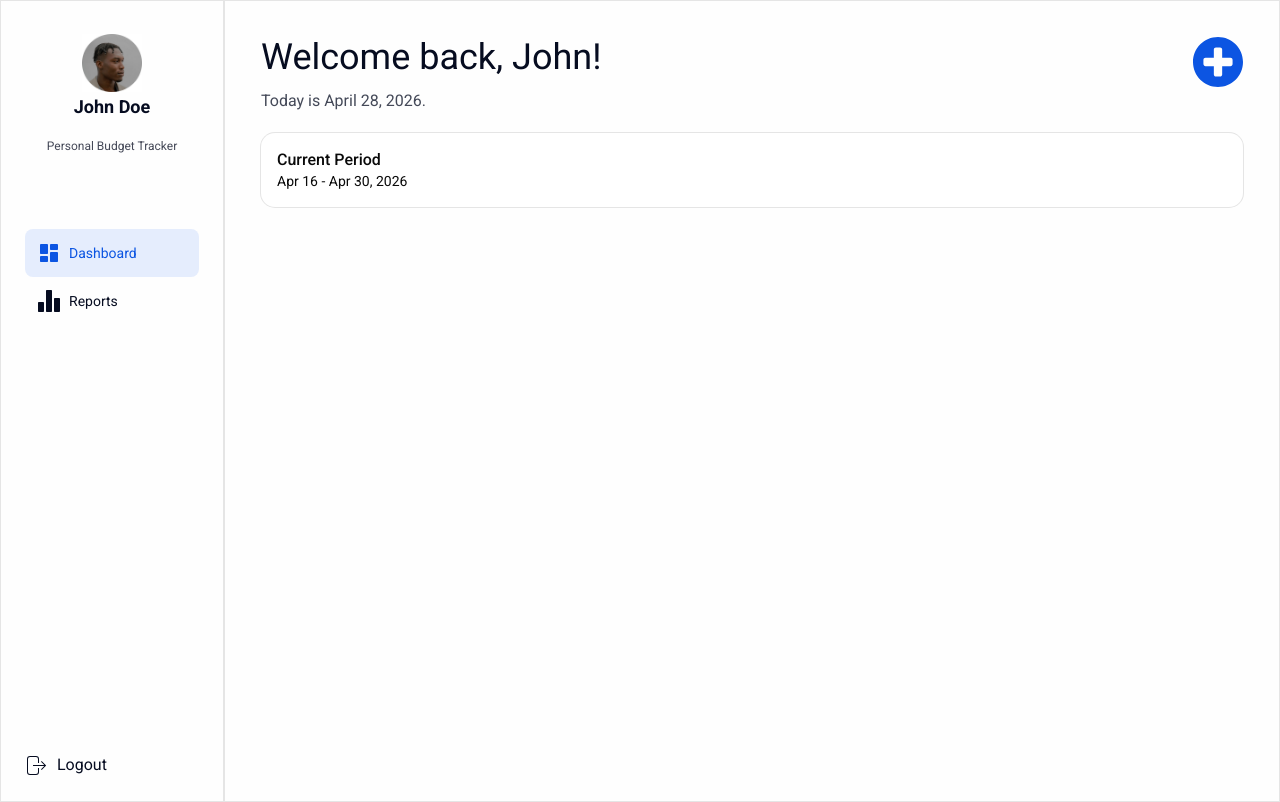
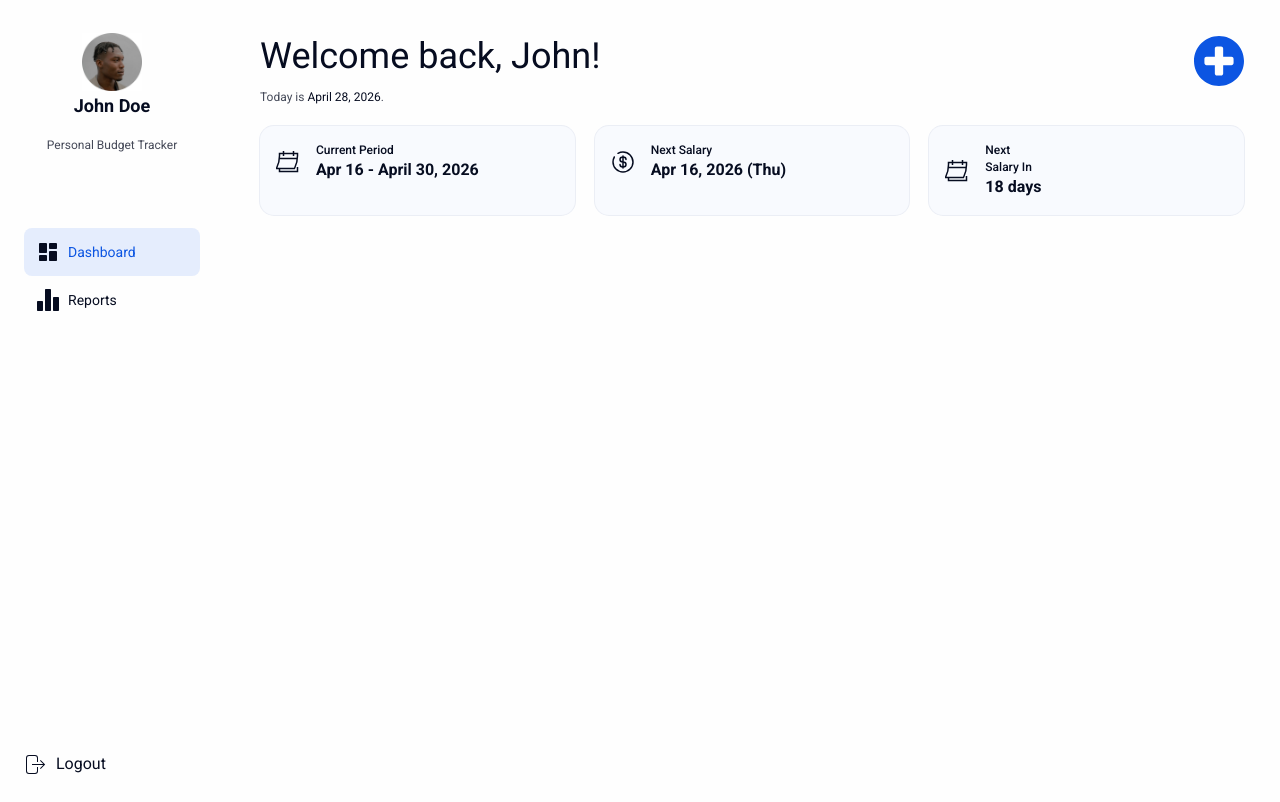
Before and after one commit to markmarkestareja/personal-budget-tracker, a Next.js app: page / in a window 1280 px wide. Built offline with nearby package versions, Linux system fonts and the light colour scheme.

Commit message:
Build RenderDateCard

```diff
--- a/app/globals.css
+++ b/app/globals.css
@@ -27,7 +27,7 @@
   --muted-foreground: oklch(0.556 0 0);
   --accent-foreground: oklch(0.205 0 0);
   --destructive: oklch(0.577 0.245 27.325);
-  --border: oklch(0.922 0 0);
+  --border: oklab(94.88499999999999% -0.00045 -0.01003);
   --input: oklch(0.922 0 0);
   --ring: oklch(0.708 0 0);
   --chart-1: oklch(0.87 0 0);
@@ -163,10 +163,10 @@
 
 @layer base {
   * {
-    @apply border-border outline-ring/50;
+    @apply border-border outline-ring/50 text-dark;
   }
   body {
-    @apply bg-background text-dark;
+    @apply bg-background;
   }
   html {
     @apply font-sans;
--- a/app/layout.tsx
+++ b/app/layout.tsx
@@ -44,17 +44,17 @@ export default function RootLayout({
         </header>
 
         <div className="flex">
-          <aside className="hidden md:block border min-w-32 max-w-56 flex-1">
+          <aside className="hidden md:block min-w-32 max-w-56 flex-1">
             <div>
               <SidebarDesktop />
             </div>
           </aside>
 
-          <main className="border flex-1 relative p-4 md:p-5 lg:p-9 flex flex-col gap-3 lg:gap-5">
+          <main className="flex-1 relative p-4 md:p-5 lg:p-9 flex flex-col gap-3 lg:gap-5">
             <div className="flex justify-between w-full">
               <div className="flex flex-col gap-1 md:gap-3">
                 <h1 className="text-3xl md:text-4xl">Welcome back, John!</h1>
-                <p className="text-dark/75">Today is <RenderCurrentDate />.</p>
+                <p className="text-dark/75 text-[12px]">Today is <RenderCurrentDate />.</p>
               </div>
               <div className="hidden md:block">
                 <BtnAdd />
--- a/app/page.tsx
+++ b/app/page.tsx
@@ -1,30 +1,9 @@
-
-import {
-  Card,
-  CardContent,
-  CardHeader,
-  CardTitle,
-} from "@/components/ui/card";
-
+import RenderDateCard from "@/components/RenderDateCard";
 
 export default function Home() {
-
-
   return (
-    <Card>
-      <div>
-        <div>
-          {/* SVG */}
-        </div>
-        <div>
-          <CardHeader>
-            <CardTitle>Current Period</CardTitle>
-          </CardHeader>
-          <CardContent>
-            <p>Apr 16 - Apr 30, 2026</p>
-          </CardContent>
-        </div>
-      </div>
-    </Card>
+    <>
+      <RenderDateCard />
+    </>
   );
 }
--- a/components/BtnAdd.tsx
+++ b/components/BtnAdd.tsx
@@ -13,7 +13,8 @@ export default function BtnAdd() {
     <>
       <svg
         onClick={OpenAddBtn}
-        className={`cursor-pointer transition-transform duration-300 ${rotate ? "rotate-45" : "rotate-0"} ease-[cubic-bezier(0.35,1.56,0.64,1)]`}
+        className={`cursor-pointer transition-transform duration-300 ${rotate ? "rotate-45" : "rotate-0"} ease-[cubic-bezier(0.35,1.56,0.64,1)]
+                    relative z-index-100`}
         xmlns="http://www.w3.org/2000/svg"
         width="50"
         height="50"
--- /dev/null
+++ b/components/RenderDateCard.tsx
@@ -0,0 +1,116 @@
+import { Card, CardContent, CardHeader, CardTitle } from "@/components/ui/card";
+
+export default function RenderDateCard() {
+  const nextPayDay = new Date(2026, 4, 16);
+  const remainingDays = GetRemainingDays(nextPayDay);
+
+  console.log(remainingDays);
+
+  function GetRemainingDays(targetDate: Date) {
+    const today = new Date();
+
+    today.setHours(0, 0, 0, 0);
+    targetDate.setHours(0, 0, 0, 0);
+
+    const diffTime = targetDate.getTime() - today.getTime();
+    const diffDays = Math.ceil(diffTime / (1000 * 60 * 60 * 24));
+
+    return diffDays;
+  }
+
+  function calculateRemainingDays() {
+    return remainingDays > 0
+      ? `${remainingDays}  day${remainingDays > 1 ? "s" : ""}`
+      : "Today is payday";
+  }
+
+  const dateCardData = [
+    {
+      title: "Current Period",
+      dateInfo: "Apr 16 - April 30, 2026",
+      svg: (
+        <svg
+          xmlns="http://www.w3.org/2000/svg"
+          width="24"
+          height="24"
+          viewBox="0 0 24 24"
+        >
+          <path
+            fill="none"
+            stroke="currentColor"
+            d="M7.5 6V1m10 5V1m4 16v4.5h-18v-3m17.863-10H3.352M.5 18.25v.25h17.9l.15-.25l.234-.491A28 28 0 0 0 21.5 5.729V3.5h-18v2.128A28 28 0 0 1 .743 17.744z"
+            strokeWidth="1.5"
+          />
+        </svg>
+      ),
+    },
+    {
+      title: "Next Salary",
+      dateInfo: "Apr 16, 2026 (Thu)",
+      svg: (
+        <svg
+          xmlns="http://www.w3.org/2000/svg"
+          width="24"
+          height="24"
+          viewBox="0 0 24 24"
+        >
+          <g
+            fill="none"
+            stroke="currentColor"
+            strokeLinecap="round"
+            strokeWidth="1.5"
+          >
+            <path d="M12 6v12m3-8.5C15 8.12 13.657 7 12 7S9 8.12 9 9.5s1.343 2.5 3 2.5s3 1.12 3 2.5s-1.343 2.5-3 2.5s-3-1.12-3-2.5" />
+            <path d="M7 3.338A9.95 9.95 0 0 1 12 2c5.523 0 10 4.477 10 10s-4.477 10-10 10S2 17.523 2 12c0-1.821.487-3.53 1.338-5" />
+          </g>
+        </svg>
+      ),
+    },
+    {
+      title: "Next Salary In",
+      dateInfo: calculateRemainingDays(),
+      svg: (
+        <svg
+          xmlns="http://www.w3.org/2000/svg"
+          width="24"
+          height="24"
+          viewBox="0 0 24 24"
+        >
+          <path
+            fill="none"
+            stroke="currentColor"
+            d="M7.5 6V1m10 5V1m4 16v4.5h-18v-3m17.863-10H3.352M.5 18.25v.25h17.9l.15-.25l.234-.491A28 28 0 0 0 21.5 5.729V3.5h-18v2.128A28 28 0 0 1 .743 17.744z"
+            strokeWidth="1.5"
+          />
+        </svg>
+      ),
+    },
+  ];
+
+  return (
+    <div className="flex gap-2 md:gap-5">
+      {dateCardData.map((item, index) => (
+        <Card key={index} className="w-full bg-light-2 ring-1 ring-light-3">
+          <div className="flex flex-col lg:flex-row gap-3 md:gap-0">
+            <div className="flex items-center pl-4">
+              {/* SVG */}
+              {item.svg}
+            </div>
+            <div className="">
+              <CardHeader>
+                <CardTitle className="text-[8px] md:text-[10px] lg:text-[12px]">
+                  {item.title}
+                </CardTitle>
+              </CardHeader>
+              <CardContent>
+                <p className="text-[10px] md:text-[14px] lg:text-[16px] font-bold">
+                  {item.dateInfo}
+                </p>
+              </CardContent>
+            </div>
+          </div>
+        </Card>
+      ))}
+    </div>
+  );
+}
```
